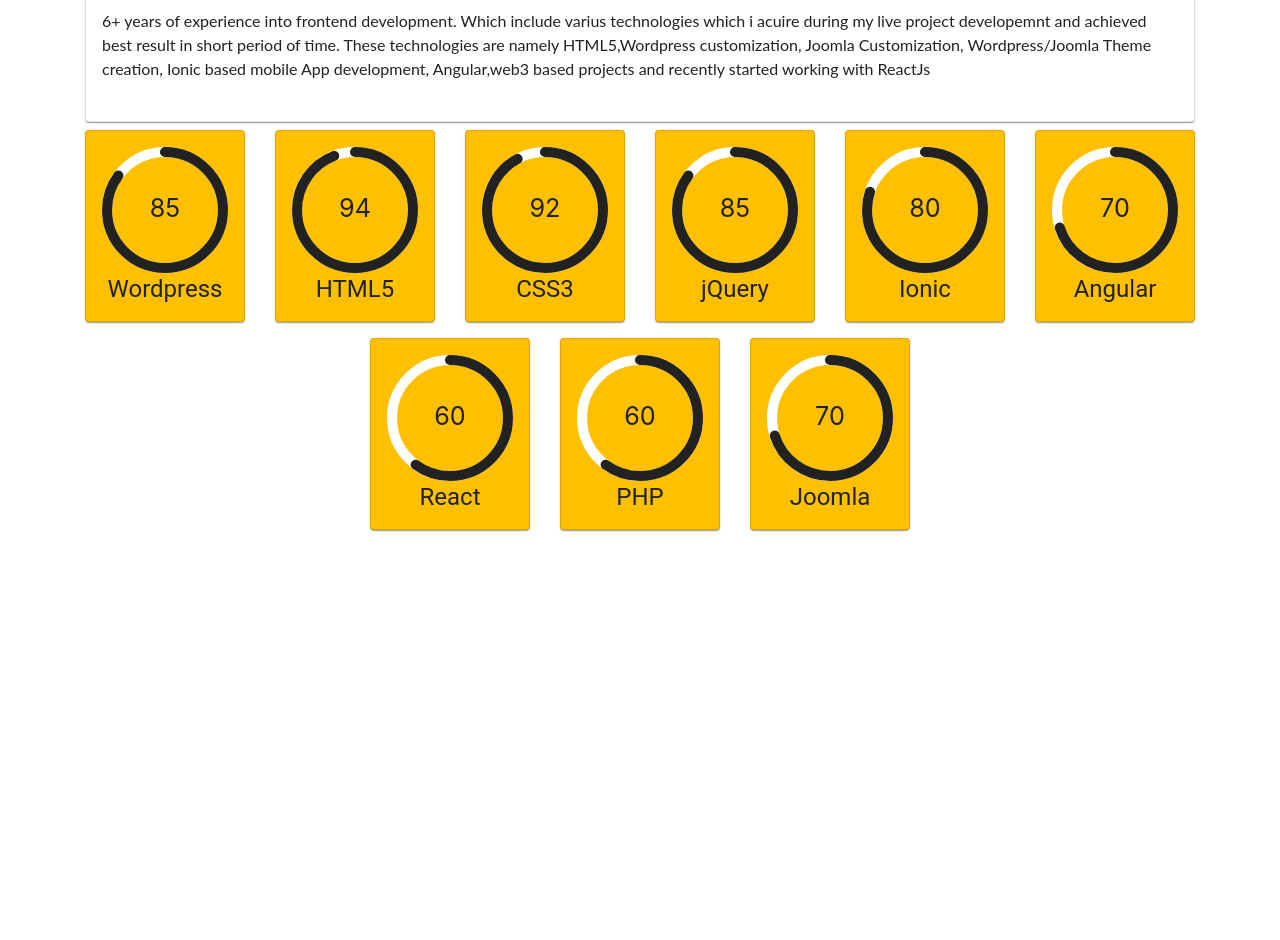
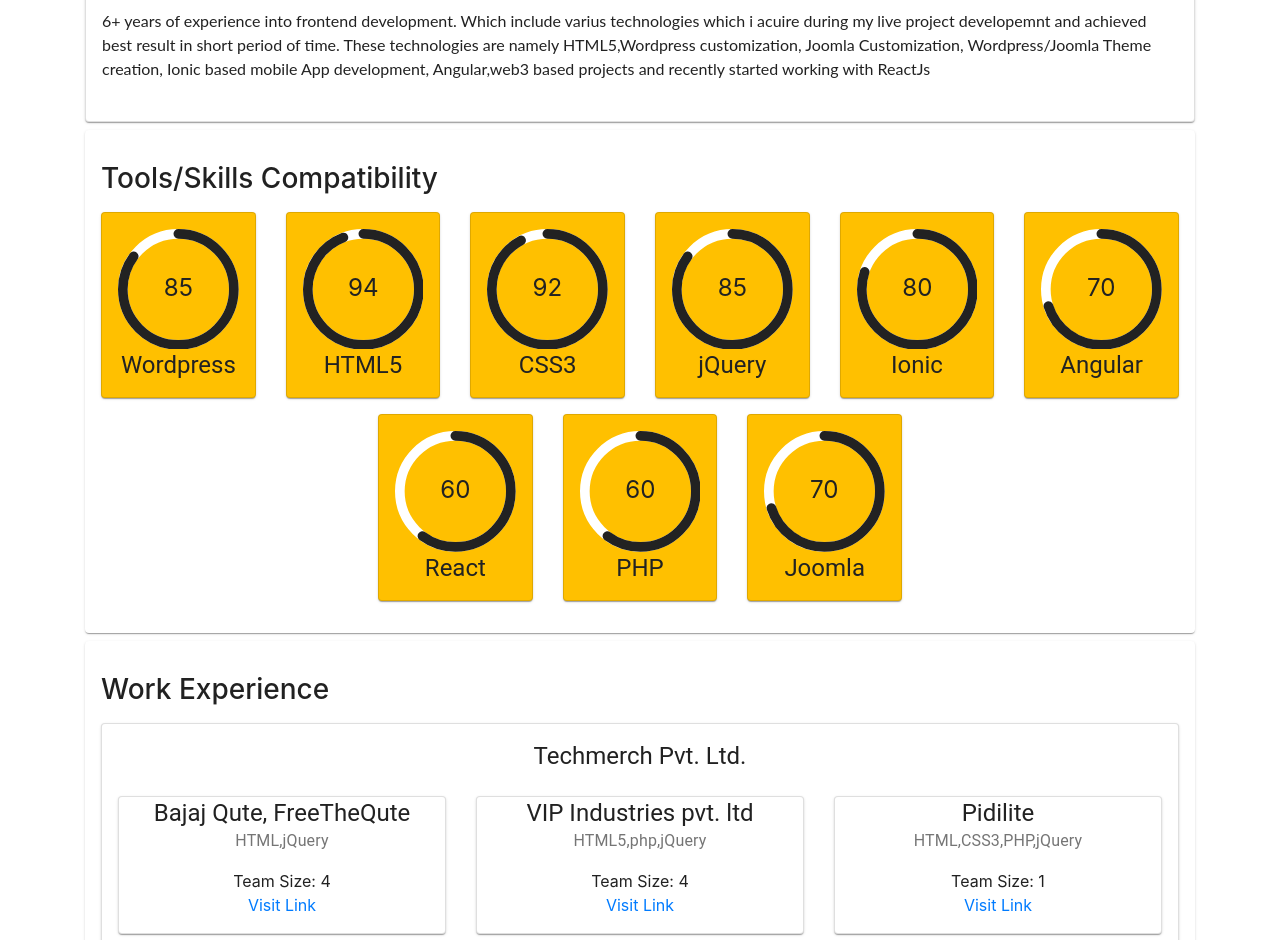
Before and after one commit to dastansandso/react-sslb25, a React (Create React App) app: page / in a window 1280 px wide. Shown: the part 160-1100 px from the top of the page. Before the commit the page ends 800 px from the top, so only its background shows below. Built offline with nearby package versions, Linux system fonts and the light colour scheme.

Commit message:
3 files modified, 1 added

```diff
--- a/App.js
+++ b/App.js
@@ -4,7 +4,10 @@
 import { render } from 'react-dom';
 import Aboutcard from './infocard/about';
 import Skillcard from './infocard/skillcard';
+import ProjectList from './infocard/projectlist';
 import Profileinfo from './data/data';
+
+
 
 import AppBar from '@material-ui/core/AppBar';
 import Toolbar from '@material-ui/core/Toolbar';
@@ -54,6 +57,7 @@
             </AppBar>
             <Aboutcard info={Profileinfo.aboutinfo}/>
             <Skillcard skils={Profileinfo.keypoints}/>
+            <ProjectList projects= {Profileinfo.Project_portfoliolistitems}/>
         </div>
     );
   }
--- a/data/data.js
+++ b/data/data.js
@@ -134,6 +134,41 @@
                 },
             ]},
             {
+              companyName:'Bindura Digital pvt. ltd.',
+                projects:[
+                    {
+                        ProjectName:'Star Beer Campaign',
+                        TeamSize:'3',
+                        TechnologyUsed:'Wordpress, jQuery',
+                        ExternalLink:'javascript:void(0)',
+                    },
+                    {
+                        ProjectName:'Live In Canada',
+                        TeamSize:'1',
+                        TechnologyUsed:'Wordpress',
+                        ExternalLink:'javascript:void(0)',
+                    },
+                    {
+                        ProjectName:'ThinkDirect',
+                        TeamSize:'1',
+                        TechnologyUsed:'Wordpress',
+                        ExternalLink:'https://thinkdirect.me/',
+                    },
+                    {
+                        ProjectName:'Exhibition Globe',
+                        TeamSize:'2',
+                        TechnologyUsed:'Wordpress',
+                        ExternalLink:'http://www.exhibitionglobe.com/',
+                    },
+                    {
+                        ProjectName:'Travel 2 Save',
+                        TeamSize:'2',
+                        TechnologyUsed:'Wordpress',
+                        ExternalLink:'http://www.travel2save.com/',
+
+                    }
+                ]}  ,
+            {
               companyName:'Viztar Infotech pvt. ltd.',
                 projects:[
                     {
--- /dev/null
+++ b/infocard/projectlist.js
@@ -0,0 +1,65 @@
+import React from 'react';
+import { makeStyles } from '@material-ui/core/styles';
+import { CircularProgressbar } from 'react-circular-progressbar';
+import 'react-circular-progressbar/dist/styles.css';
+import Card from'@material-ui/core/Card';
+import CardHeader from'@material-ui/core/CardHeader';
+import CardContent from'@material-ui/core/CardContent';
+import Paper from '@material-ui/core/Paper';
+
+const useStyles = makeStyles(theme => ({
+  root: {
+    padding: theme.spacing(3, 2),
+  },
+}));
+
+
+const ProjectList =(props)=>{
+
+ const classes = useStyles();
+return(
+  <div className="container my-2">
+  <Paper className={classes.root}>
+   <h3 className="py-2 m-0">Work Experience</h3>
+   <div className="row justify-content-center">
+  {props.projects.map(project => {
+  return(
+    <div className="col-md-12 text-center">
+    <Card className="card my-2">
+
+      <CardHeader className="pb-0"
+            title={project.companyName}
+        />
+         <CardContent className="pb-0">
+         <div className="row">
+        {project.projects.map(proj=>{
+          return(
+             <div className="col-md-4 text-center  my-2">
+ <Card className="card h-100">
+ <CardHeader className="pt-0"
+            title={proj.ProjectName}
+            subheader={proj.TechnologyUsed}
+        />
+       Team Size: {proj.TeamSize}
+        <a href={proj.ExternalLink} >Visit Link</a>
+         <CardContent className="pb-0">
+   </CardContent>
+   </Card>
+    </div>
+          )
+        })}
+        </div>
+        </CardContent>
+
+    </Card>
+    </div>
+  )
+})}
+  </div>
+  </Paper>
+  </div>
+)
+
+}
+
+export default ProjectList;
--- a/infocard/skillcard.js
+++ b/infocard/skillcard.js
@@ -1,14 +1,25 @@
 import React from 'react';
+import { makeStyles } from '@material-ui/core/styles';
 import { CircularProgressbar } from 'react-circular-progressbar';
 import 'react-circular-progressbar/dist/styles.css';
 import Card from'@material-ui/core/Card';
 import CardHeader from'@material-ui/core/CardHeader';
 import CardContent from'@material-ui/core/CardContent';
+import Paper from '@material-ui/core/Paper';
+
+const useStyles = makeStyles(theme => ({
+  root: {
+    padding: theme.spacing(3, 2),
+  },
+}));
 
 const Skillcard =(props)=>{
+  const classes = useStyles();
 
 return(
-  <div className="container">
+  <div className="container my-2">
+  <Paper className={classes.root}>
+  <h3 className="py-2 m-0">Tools/Skills Compatibility</h3>
    <div className="row justify-content-center">
   {props.skils[0].myskills.map(myskill => {
   return(
@@ -27,6 +38,7 @@
   )
 })}
   </div>
+  </Paper>
   </div>
 )
 
```
